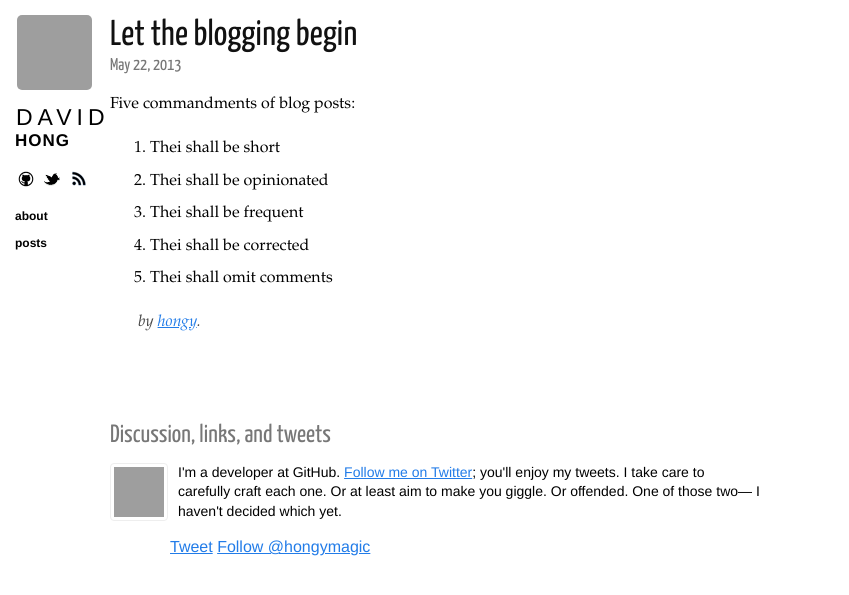
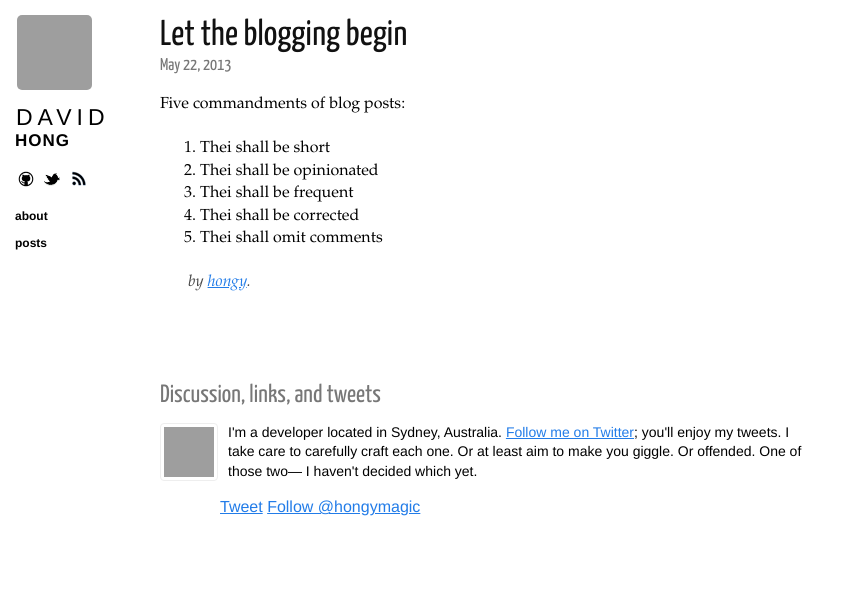
Before and after one commit to hongymagic/hongymagic.github.io, a Jekyll site: the page built from _posts/2013-05-22-amd-vs-common-js.markdown, in a window 1280 px wide, cut to the strip 0-595 px from the top of the page. Shown: the whole strip, without its empty margins (0-849 px from the left). Built offline with Jekyll 4.4.1, drawn with Linux system fonts in a browser that asks for light colours; nearby versions of some CDN libraries; Markdown is read by kramdown in place of the engine named in the settings; comment, search, counter and statistics services are not loaded; grey boxes are pictures that could not be loaded.

Commit message:
Minor tweaks in CSS and post layout

```diff
--- a/_layouts/post.html
+++ b/_layouts/post.html
@@ -22,7 +22,7 @@ layout: layout
       </a>
 
       <p>
-        I'm a developer at GitHub. <a href="https://twitter.com/{{ site.twitter }}" target="_blank">Follow me on Twitter</a>;
+        I'm a developer located in Sydney, Australia. <a href="https://twitter.com/{{ site.twitter }}" target="_blank">Follow me on Twitter</a>;
         you'll enjoy my tweets. I take care to carefully craft each one. Or at least aim to make
         you giggle. Or offended. One of those two&mdash; I haven't decided which yet.
       </p>
--- a/css/base.css
+++ b/css/base.css
@@ -59,7 +59,7 @@ a {
 
 .content {
   max-width: 650px;
-  margin-left: 110px;
+  margin-left: 160px;
   margin-right: 20px;
   margin-bottom: 50px; }
   .content h1 {
@@ -123,7 +123,6 @@ a {
     background-repeat: repeat-x;
     margin: 2em 3em; }
   .content li {
-    margin-bottom: 10px;
     line-height: 1.4em; }
   .content blockquote {
     font-style: italic;
```
